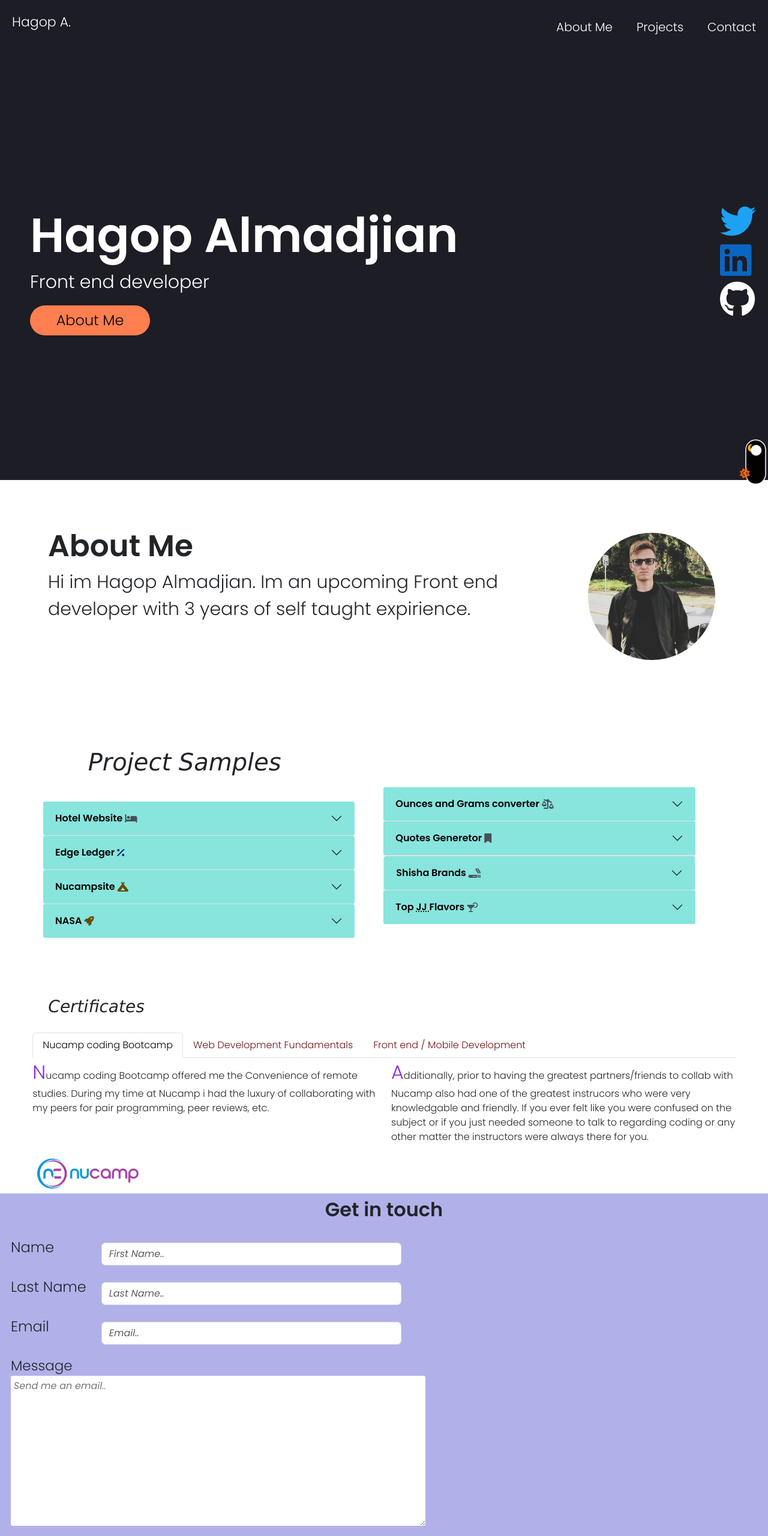
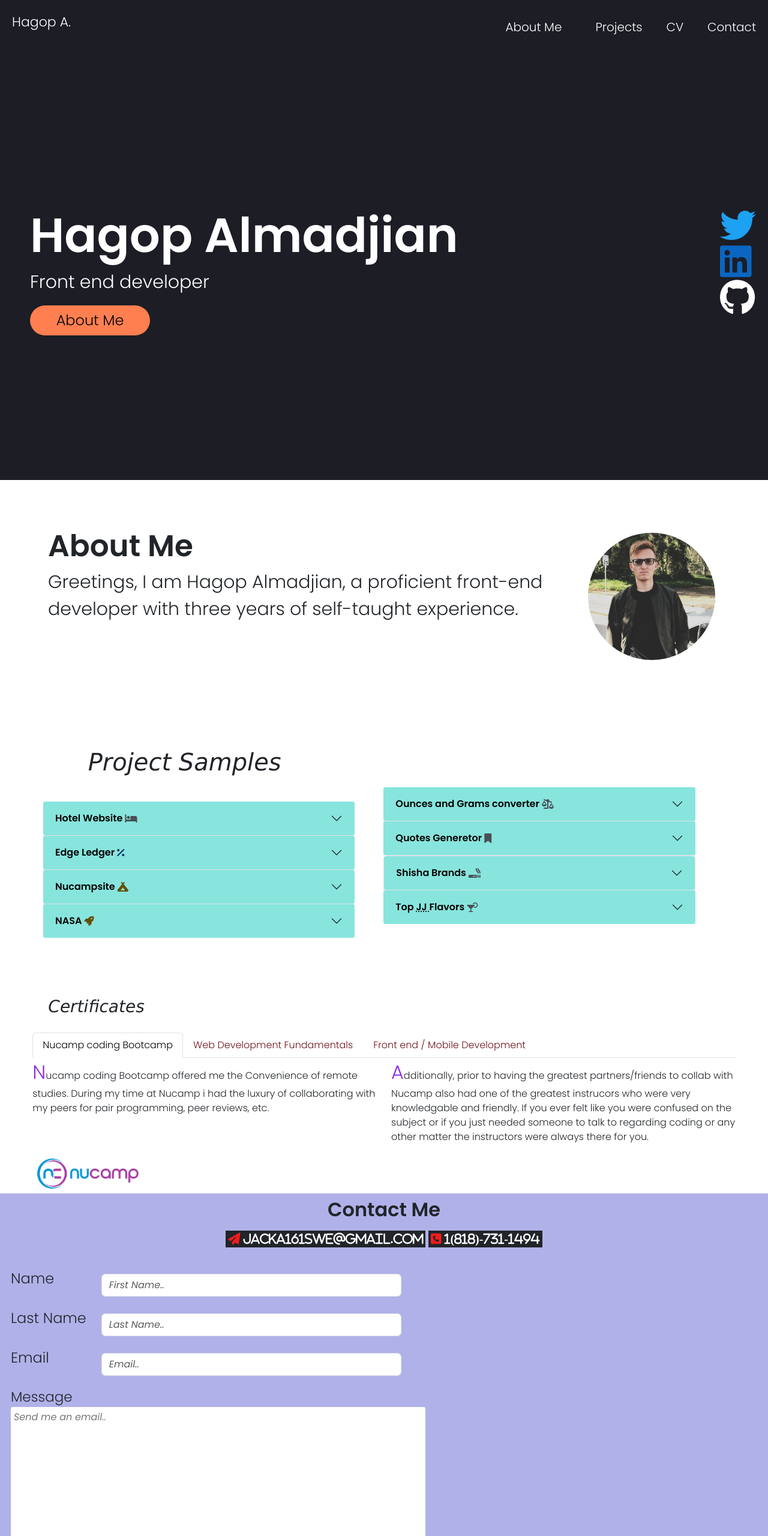
Before and after one commit to Hagop420/My_presentable_portfolio, a website: page html/index.html in a window 1280 px wide. Shown: the top 2560 px of the page at 60% size. Drawn offline with nearby package versions, Linux system fonts and the light colour scheme.

Commit message:
portfolio

```diff
--- a/css/style.css
+++ b/css/style.css
@@ -48,10 +48,33 @@ section{
   transform:translateX(55px) !important
 }
 
+
+/* social media icons animation */
+.twitter_animation{
+  opacity: 0;
+  transform:translateY(5px) !important;
+  transition:1s .2s all ease-in-out;
+}
+.linkedin_animation{
+  opacity: 0;
+  transform:translateY(7px) !important;
+  transition:1s .5s all ease-in-out;
+}
+.gitHub_animation{
+  opacity: 0;
+  transform:translateY(9px) !important;
+  transition:1s .7s all ease-in-out;
+}
+
+
 .show-text-item,
 .animation-x-visible,
-.animation-y-visible{
-  opacity:1;
+.animation-y-visible,
+.twitter_animation_visible,
+.linkedin_animation_visible,
+.gitHub_animation_visible{
+  opacity:1 !important;
+  display: block !important;
   transform:translateY(0) !important
 }
 /* nav */
@@ -454,6 +477,10 @@ hr,
   #subject{
     margin-left: 40px !important;
   }
+  .fa-paper-plane,
+  .fa-phone-square{
+   font-size: 16px !important;
+  }
 
 }
 
@@ -503,9 +530,7 @@ nav{
   background: #2b2c38;
 
 }
-ul.show{
 
-}
 .logo{
   display: none !important;
 }
@@ -757,3 +782,17 @@ footer .btn{
    -webkit-transform: translateX(43px);
            transform: translateX(43px);
  }
+
+
+
+ /* footer details */
+ .fa-paper-plane,
+ .fa-phone-square{
+  color:hwb(0 11% 5%);
+  font-size: 20px;
+ }
+
+ .email_address,
+ .phone_number{
+  color:#fff
+ }
--- a/html/index.html
+++ b/html/index.html
@@ -38,14 +38,23 @@
       <section class="hero">
          <nav>
             <div class="d-none logo d-md-inline">Hagop A.</div>
-            <div class="d-inline d-md-none logo">HA.</div>
             <ul id="nav-list">
-               <li><a href="#about">
-                     About Me
-                  </a>
+               <li>
+                  <span class="inner-wrapper wrapper-16 "><a class="link hover-16 p-3" href="#about">
+
+                        About Me
+
+                     </a>
+                  </span>
                </li>
-               <li><a href="#projects">
-                     Projects
+               <li><span class="inner-wrapper wrapper-16 "><a href="#projects">
+                        Projects
+                     </a>
+                  </span>
+               </li>
+               <li><a href="https://srv959.hstgr.io:7443/6af2338795acd389/files/public_html/portfolio/resume%20(1)%206.39.03%20PM.docx"
+                     target="_blank">
+                     CV
                   </a>
                </li>
                <li><a href="#contact">
@@ -70,47 +79,28 @@
             <div class="socials">
                <div>
                   <a target="_blank" href="https://twitter.com/JJ_codes123">
-                     <i class="fa fa-twitter fa-2x" aria-hidden="true"></i>
+                     <i class="fa fa-twitter fa-2x twitter_animation" aria-hidden="true"></i>
                   </a>
                </div>
                <div>
                   <a target="_blank" href="https://www.linkedin.com/in/hagop-almadjian-607342240/">
-                     <i class="fab fa-linkedin fa-2x"></i>
+                     <i class="fab fa-linkedin linkedin_animation fa-2x"></i>
                   </a>
                </div>
                <div>
-                  <a target="_blank" href="https://github.com/Hagop420">
-                     <i class="fab fa-github fa-2x"></i>
+                  <a target="_blank" id="github_animation" href="https://github.com/Hagop420">
+                     <i class="fab fa-github gitHub_animation fa-2x"></i>
                   </a>
                </div>
 
-               <div class="switch-light">
-                  <input type="checkbox" class="light-check" id="light-dark" tabindex="0">
-
-                  <label for="light-dark" class="toggle-light" title="Switch to Light Mode" tabindex="0">
-                     <div class="moon_move">
-                        <span aria-hidden="true" class="fas fa-moon"></span>
-                     </div>
-                     <span class="sr-only">Switch to dark mode</span>
-
-                     <div class="sun_move">
-                        <span aria-hidden="true" class="fas fa-sun"></span>
-
-                     </div>
-                     <span class="sr-only">Switch to light mode</span>
-
-                     <div aria-hidden="true" class="switch"></div>
-                  </label>
-
-               </div>
             </div>
          </div>
       </section>
       <section class="sub-section" id="about">
          <div class="information animation-x">
             <h2>About Me</h2>
-            <p>Hi im Hagop Almadjian. Im an upcoming Front end developer with 3 years of self taught
-               expirience.</p>
+            <p>Greetings, I am Hagop Almadjian, a proficient front-end developer with three years of self-taught
+               experience.</p>
          </div>
          <div class="headshot-contain animation-y">
             <img class="headshot rounded-pill m-1 p-md-1" src="../images/headshot.jpeg" alt="Bio_image">
@@ -483,8 +473,21 @@
 
          <footer id="contact">
             <h2 class="text-center pt-2 fw-semibold">
-               Get in touch
+               Contact Me
             </h2>
+            <div class="text-center m-auto mb-2 p-2">
+               <a class="fas fa-paper-plane bg-dark p-1" href="mailto:jacka161swe@gmail.com
+               " target="_blank">
+                  <span class="email_address">jacka161swe@gmail.com</span>
+               </a>
+               <a class="fas fa-phone-square bg-dark p-1" href="tel:18187311494
+               " target="_blank">
+                  <span class="phone_number">
+                     1(818)-731-1494
+                  </span>
+               </a>
+            </div>
+
             <form action="https://formsubmit.co/jacka161swe@gmail.com
       " target="_blank" method="POST">
                <input type="hidden" name="_subject" value="New submission!">
@@ -536,100 +539,9 @@
       <!-- <script src="../js/app.js"></script> -->
       <script src="https://kit.fontawesome.com/813177f008.js" crossorigin="anonymous"></script>
 
-      <script>
-
-         document.addEventListener("DOMContentLoaded", () => {
-            const carousels = document.querySelectorAll(".carousel");
-            const pausePlayButtons = document.querySelectorAll("#Portfolio_carousel_pause_play_function");
-
-            for (let i = 0; i < carousels.length; i++) {
-               const carousel = carousels[i];
 
 
-               // initialize the carousel
-               const carouselInstance = new bootstrap.Carousel(carousel, {
-                  interval: 4800,
-                  pause: "false"
-               });
-            }
-         })
-
-
-
-         // quick word fade animation
-         const fadingText = document.querySelector('.fade-animation');
-
-
-
-
-
-         const quickFadeAnimation = () => {
-            const fade = fadingText.getBoundingClientRect().top;
-            const fadeHeight = window.innerHeight;
-            if (fade < fadeHeight) {
-               fadingText.classList.add('show-text-item');
-            }
-         };
-
-         window.addEventListener('load', quickFadeAnimation)
-
-         const fadingParagraph = document.querySelector('.animation-x');
-
-
-
-
-
-         const quickFadeAnimationParagraph = () => {
-            const fade = fadingParagraph.getBoundingClientRect().top;
-            const fadeHeight = window.innerHeight;
-            if (fade < fadeHeight) {
-               fadingParagraph.classList.add('animation-x-visible');
-            }
-         };
-
-         window.addEventListener('scroll', quickFadeAnimationParagraph)
-
-
-
-         const fadingImage = document.querySelector('.animation-y');
-
-
-         const quickFadeAnimationImage = () => {
-            const fade = fadingImage.getBoundingClientRect().top;
-            const fadeHeight = window.innerHeight;
-            if (fade < fadeHeight) {
-               fadingImage.classList.add('animation-y-visible');
-            }
-         };
-
-         window.addEventListener('scroll', quickFadeAnimationImage)
-
-
-
-
-
-
-
-
-
-         const icon = document.getElementById('hamburger');
-         const navList = document.getElementById('nav-list');
-
-         const toggleBtn = () => {
-            navList.classList.toggle('show')
-         }
-
-         icon.addEventListener('click', toggleBtn)
-
-
-
-
-
-
-      </script>
-
-
-
+      <script src="../js/app.js"></script>
 
 
 </body>
--- a/js/app.js
+++ b/js/app.js
@@ -23,7 +23,7 @@ const fadingParagraph = document.querySelector('.animation-x');
 
    const quickFadeAnimationParagraph = () => {
       const fade = fadingParagraph.getBoundingClientRect().top;
-      const fadeHeight = window.innerHeight;
+      const fadeHeight = window.innerHeight / 1;
       if (fade < fadeHeight) {
          fadingParagraph.classList.add('animation-x-visible');
       }
@@ -38,14 +38,13 @@ const fadingParagraph = document.querySelector('.animation-x');
 
    const quickFadeAnimationImage = () => {
       const fade = fadingImage.getBoundingClientRect().top;
-      const fadeHeight = window.innerHeight;
+      const fadeHeight = window.innerHeight / 1;
       if (fade < fadeHeight) {
          fadingImage.classList.add('animation-y-visible');
       }
    };
 
    window.addEventListener('scroll', quickFadeAnimationImage)
-
 
 
 
@@ -64,14 +63,44 @@ const toggleBtn = () => {
 icon.addEventListener('click', toggleBtn)
 
 
-var pricePerSoda = 1;
-var numberOfSodas = 2;
-var pricePerTaco;
-var numberOfTacos;
-
-var Subtotal = (numberOfSodas * pricePerSoda) + (numberOfTacos* pricePerTaco)
-var total = Subtotal * 1.10
 
 
 
-console.log(total);
+const twitter_icon = document.querySelector('.twitter_animation');
+const linkedin_icon = document.querySelector('.linkedin_animation');
+const gitHub_icon = document.querySelector('.gitHub_animation');
+
+
+
+
+
+const twitterIconFadeAnimation = () => {
+   const fade = twitter_icon.getBoundingClientRect().top;
+   const fadeHeight = window.innerHeight;
+   if (fade < fadeHeight) {
+      twitter_icon.classList.add('twitter_animation_visible');
+   }
+};
+
+window.addEventListener('load', twitterIconFadeAnimation)
+
+const linkedinIconFadeAnimation = () => {
+   const fade = linkedin_icon.getBoundingClientRect().top;
+   const fadeHeight = window.innerHeight;
+   if (fade < fadeHeight) {
+      linkedin_icon.classList.add('linkedin_animation_visible');
+   }
+};
+
+window.addEventListener('load', linkedinIconFadeAnimation)
+
+
+const gitHubIconFadeAnimation = () => {
+   const fade = gitHub_icon.getBoundingClientRect().top;
+   const fadeHeight = window.innerHeight;
+   if (fade < fadeHeight) {
+      gitHub_icon.classList.add('gitHub_animation_visible');
+   }
+};
+
+window.addEventListener('load', gitHubIconFadeAnimation)
```
Also changed, not shown: 4 other files.
